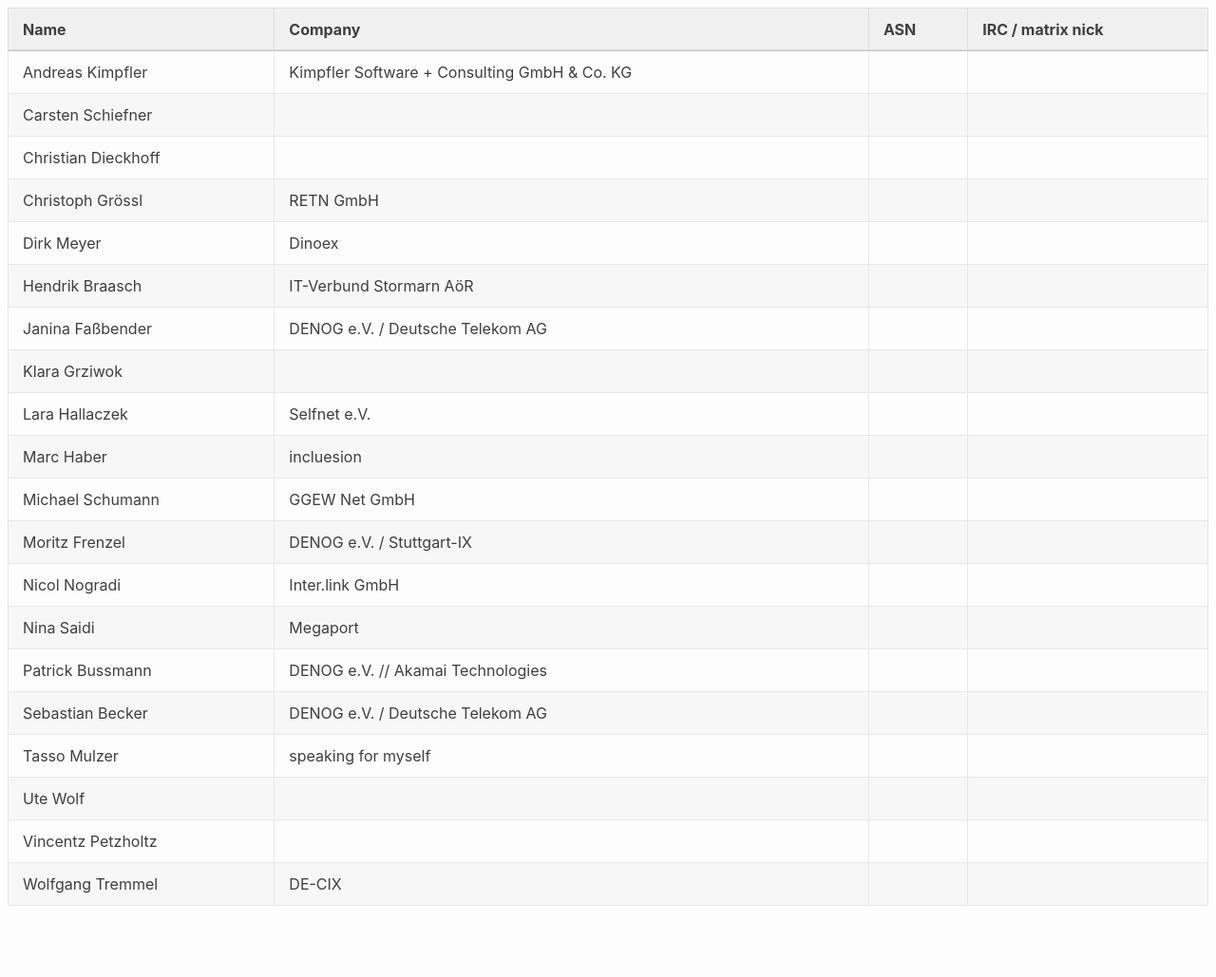
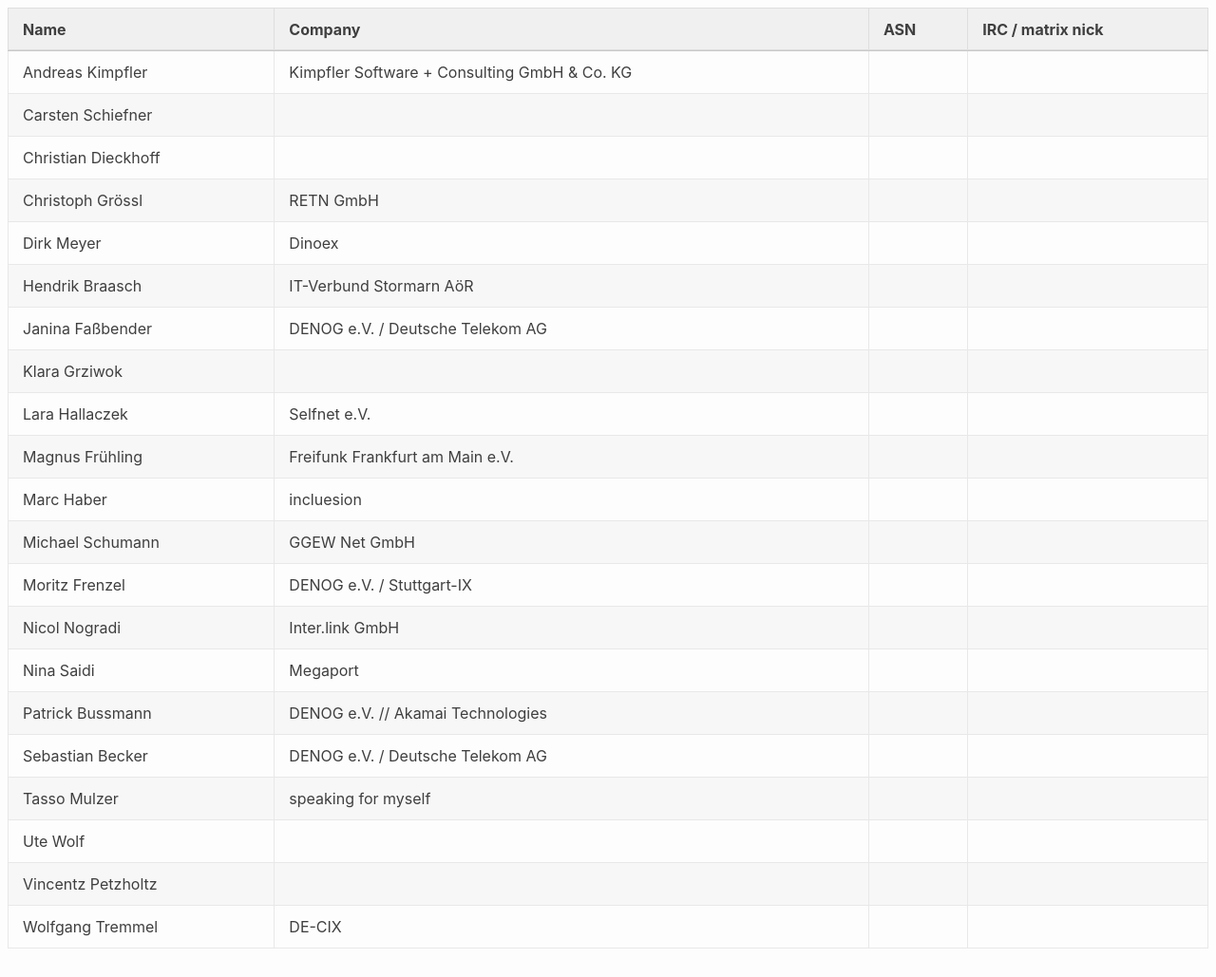
Before and after one commit to denog/pretix-attendeelist, a Jekyll site: the page built from member2025/index.markdown, in a window 1280 px wide and 1029 px high. Shown: the whole window at 95% size. Built offline with Jekyll 4.4.1, drawn with Linux system fonts in a browser that asks for light colours.

Commit message:
Latest data: Fri Jan 31 16:11:01 UTC 2025

```diff
--- a/_data/attendees_member2025.json
+++ b/_data/attendees_member2025.json
@@ -50,6 +50,12 @@
   {
     "name": "Lara Hallaczek",
     "company": "Selfnet e.V.",
+    "irc": null,
+    "asn": null
+  },
+  {
+    "name": "Magnus Frühling",
+    "company": "Freifunk Frankfurt am Main e.V.",
     "irc": null,
     "asn": null
   },
```
